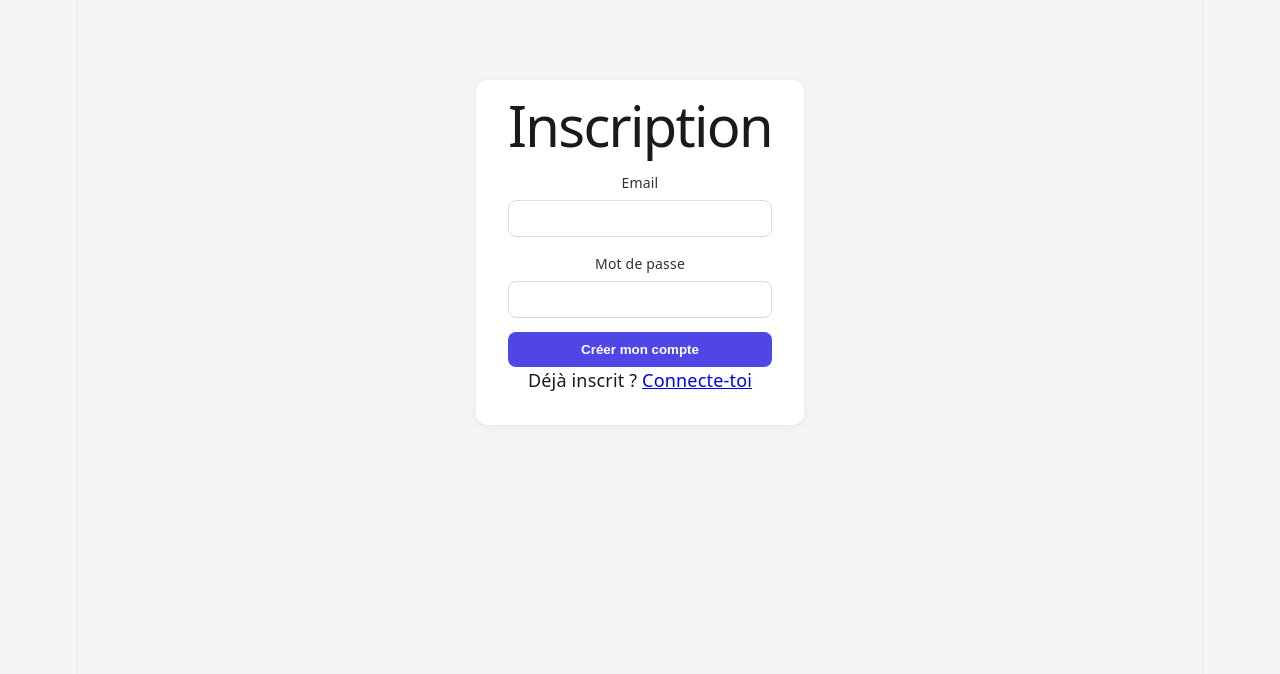
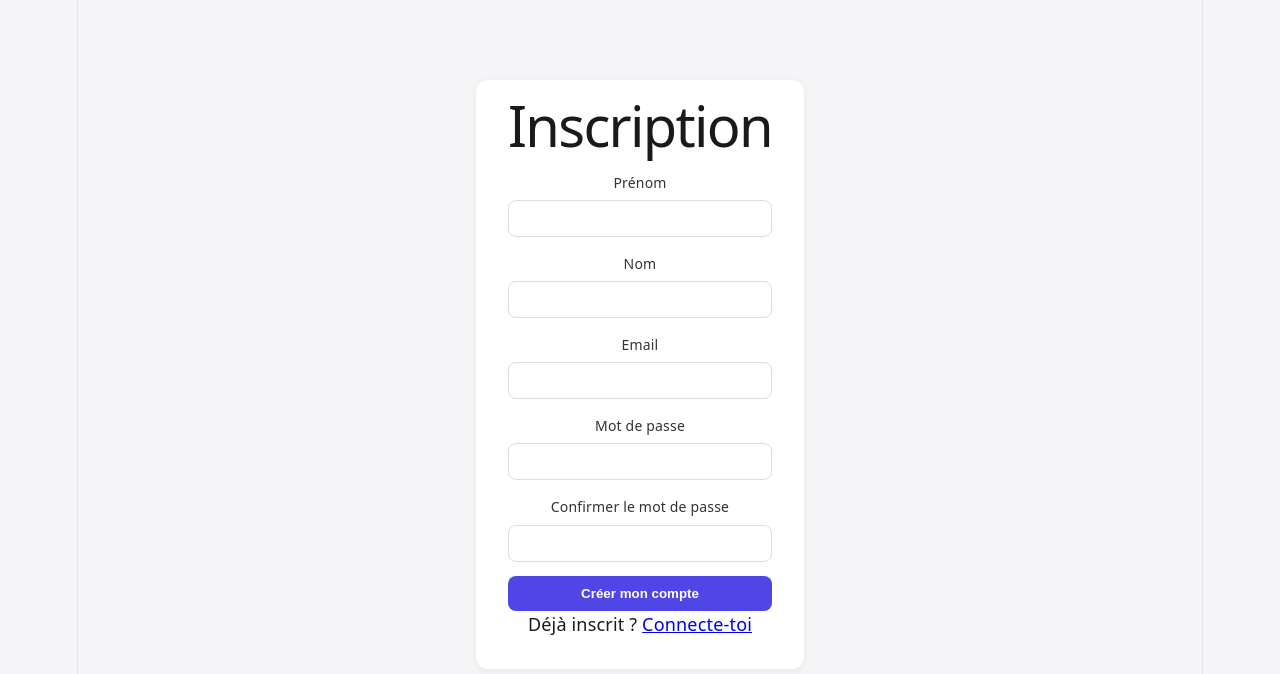
Before and after one commit to MiniProjetAlgolus1/frontend_react, a React app: page /register in a window 1280 px wide. Shown: the top 674 px of the page. Built offline with nearby package versions, Linux system fonts and the light colour scheme; the HTML template or start-up script is replaced by a standard one.

Commit message:
feat(register): ajout prénom/nom + validation du formulaire

```diff
--- a/src/context/AuthContext.jsx
+++ b/src/context/AuthContext.jsx
@@ -1,3 +1,4 @@
+//this page - IA content 100%
 import { createContext, useContext, useState } from "react";
 import api from "../api/axios";
 
@@ -21,9 +22,8 @@
     setToken(newToken);
   };
 
-  const register = async (email, password) => {
-    await api.post("/api/register", { email, password });
-    // Après inscription, on connecte directement l'utilisateur
+  const register = async (email, password, firstName, lastName) => {
+    await api.post("/api/register", { email, password, firstName, lastName });
     await login(email, password);
   };
 
--- a/src/pages/Register.jsx
+++ b/src/pages/Register.jsx
@@ -1,46 +1,86 @@
+//IA content
 import { useState } from "react";
 import { useNavigate, Link } from "react-router-dom";
 import { useAuth } from "../context/AuthContext";
 
 function Register() {
-  const [email, setEmail] = useState("");
-  const [password, setPassword] = useState("");
+  const [form, setForm] = useState({
+    firstName: "",
+    lastName: "",
+    email: "",
+    password: "",
+    confirmPassword: "",
+  });
   const [error, setError] = useState(null);
   const { register } = useAuth();
   const navigate = useNavigate();
 
+  const handleChange = (e) => {
+    setForm({ ...form, [e.target.name]: e.target.value });
+  };
+
+  // Validation côté client : donne un retour immédiat à l'utilisateur,
+  // MAIS ne remplace jamais la validation côté serveur (Symfony la refait de toute façon).
+  const validate = () => {
+    if (form.firstName.trim().length < 2) {
+      return "Le prénom doit contenir au moins 2 caractères";
+    }
+    if (form.lastName.trim().length < 2) {
+      return "Le nom doit contenir au moins 2 caractères";
+    }
+    if (!/^\S+@\S+\.\S+$/.test(form.email)) {
+      return "Email invalide";
+    }
+    if (form.password.length < 8) {
+      return "Le mot de passe doit contenir au moins 8 caractères";
+    }
+    if (form.password !== form.confirmPassword) {
+      return "Les mots de passe ne correspondent pas";
+    }
+    return null;
+  };
+
   const handleSubmit = async (e) => {
     e.preventDefault();
     setError(null);
+
+    const validationError = validate();
+    if (validationError) {
+      setError(validationError);
+      return;
+    }
+
     try {
-      await register(email, password);
+      await register(form.email, form.password, form.firstName, form.lastName);
       navigate("/dashboard");
     } catch (err) {
       setError(err.response?.data?.error || "Erreur lors de l'inscription");
     }
   };
-
+//FIN IA content
   return (
     <div className="auth-page">
       <h1>Inscription</h1>
       <form onSubmit={handleSubmit}>
         <label>
+          Prénom
+          <input name="firstName" value={form.firstName} onChange={handleChange} required />
+        </label>
+        <label>
+          Nom
+          <input name="lastName" value={form.lastName} onChange={handleChange} required />
+        </label>
+        <label>
           Email
-          <input
-            type="email"
-            value={email}
-            onChange={(e) => setEmail(e.target.value)}
-            required
-          />
+          <input type="email" name="email" value={form.email} onChange={handleChange} required />
         </label>
         <label>
           Mot de passe
-          <input
-            type="password"
-            value={password}
-            onChange={(e) => setPassword(e.target.value)}
-            required
-          />
+          <input type="password" name="password" value={form.password} onChange={handleChange} required />
+        </label>
+        <label>
+          Confirmer le mot de passe
+          <input type="password" name="confirmPassword" value={form.confirmPassword} onChange={handleChange} required />
         </label>
         {error && <p className="error">{error}</p>}
         <button type="submit">Créer mon compte</button>
```
